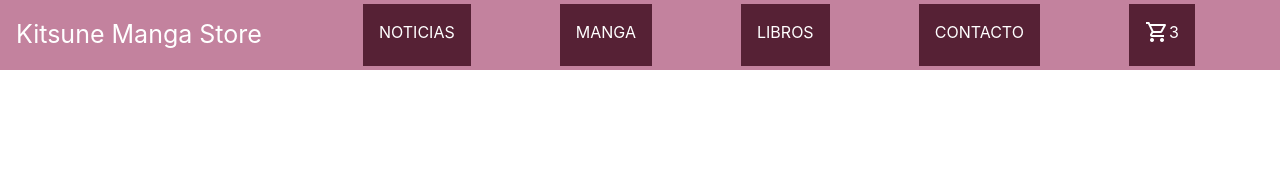
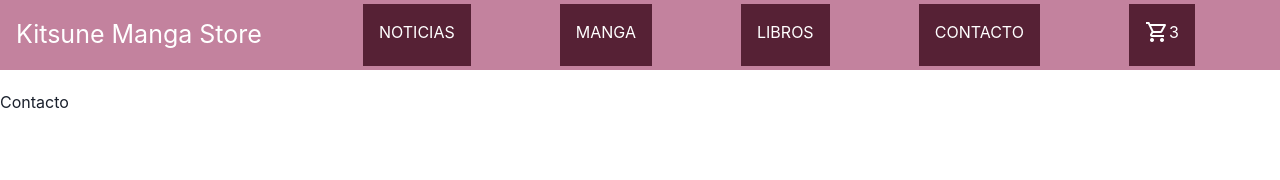
Before and after one commit to shirleyrd/Preentrega1-Duran-KitsuneMangaStore, a React (Vite) app: page /contacto in a window 1280 px wide. Shown: the top 180 px of the page. Built offline with nearby package versions, Linux system fonts and the light colour scheme.

Commit message:
agrego comp

```diff
--- a/src/App.jsx
+++ b/src/App.jsx
@@ -2,6 +2,8 @@ import './App.css'
 import NavBar from './components/NavBar'
 import Home from './components/Home'
 import Cart from './components/Cart'
+import Contacto from './components/Contacto'
+import Noticias from './components/Noticias'
 import ItemListContainer from './components/ItemListContainer'
 import ItemDetailContainer from './components/ItemDetailContainer'
 import { BrowserRouter, Routes, Route } from 'react-router-dom'
@@ -20,7 +22,8 @@ const App = () => {
         <Route exact path="/categoria/:categoria" element={<ItemListContainer />} />
         <Route exact path="/item/:id" element={<ItemDetailContainer />} />
         <Route exact path="/cart" element={<Cart />} />
-
+        <Route exact path="/contacto" element={<Contacto />} />
+        <Route exact path="/noticias" element={<Noticias />} />
 
   </Routes>
 
--- /dev/null
+++ b/src/components/Contacto.jsx
@@ -0,0 +1,11 @@
+import React from 'react'
+
+const Contacto = () => {
+  return (
+    <div>
+      <h2>Contacto</h2>
+    </div>
+  )
+}
+
+export default Contacto
--- a/src/components/NavBar.jsx
+++ b/src/components/NavBar.jsx
@@ -11,7 +11,7 @@ const NavBar = () => {
       </Box>
       <Spacer />
       <Box m="1" p="4" bg="#562135" color="white">
-        <Link>NOTICIAS</Link>
+        <Link to={"/Noticias"}>NOTICIAS</Link>
       </Box>
       <Spacer />
       <Box m="1" p="4" bg="#562135" color="white">
@@ -23,7 +23,7 @@ const NavBar = () => {
       </Box>
       <Spacer />
       <Box m="1" p="4" bg="#562135" color="white">
-        <Link>CONTACTO</Link>
+        <Link to={"/contacto"}>CONTACTO</Link>
       </Box>
       <Spacer />
       <Box m="1" p="4" bg="#562135" color="white">
--- /dev/null
+++ b/src/components/Noticias.jsx
@@ -0,0 +1,11 @@
+import React from 'react'
+
+const Noticias = () => {
+  return (
+    <div>
+      <h2>Noticias</h2>
+    </div>
+  )
+}
+
+export default Noticias
```
